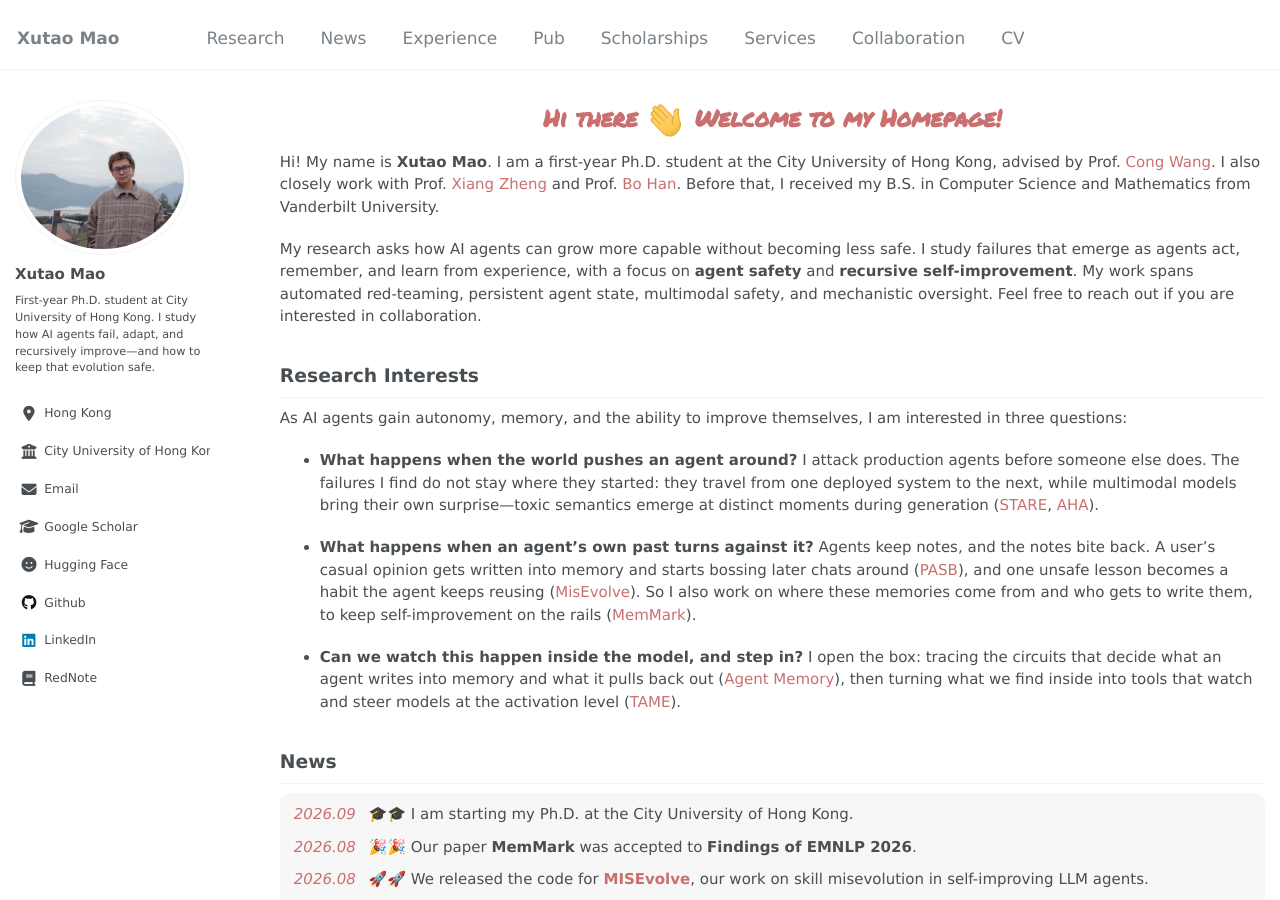
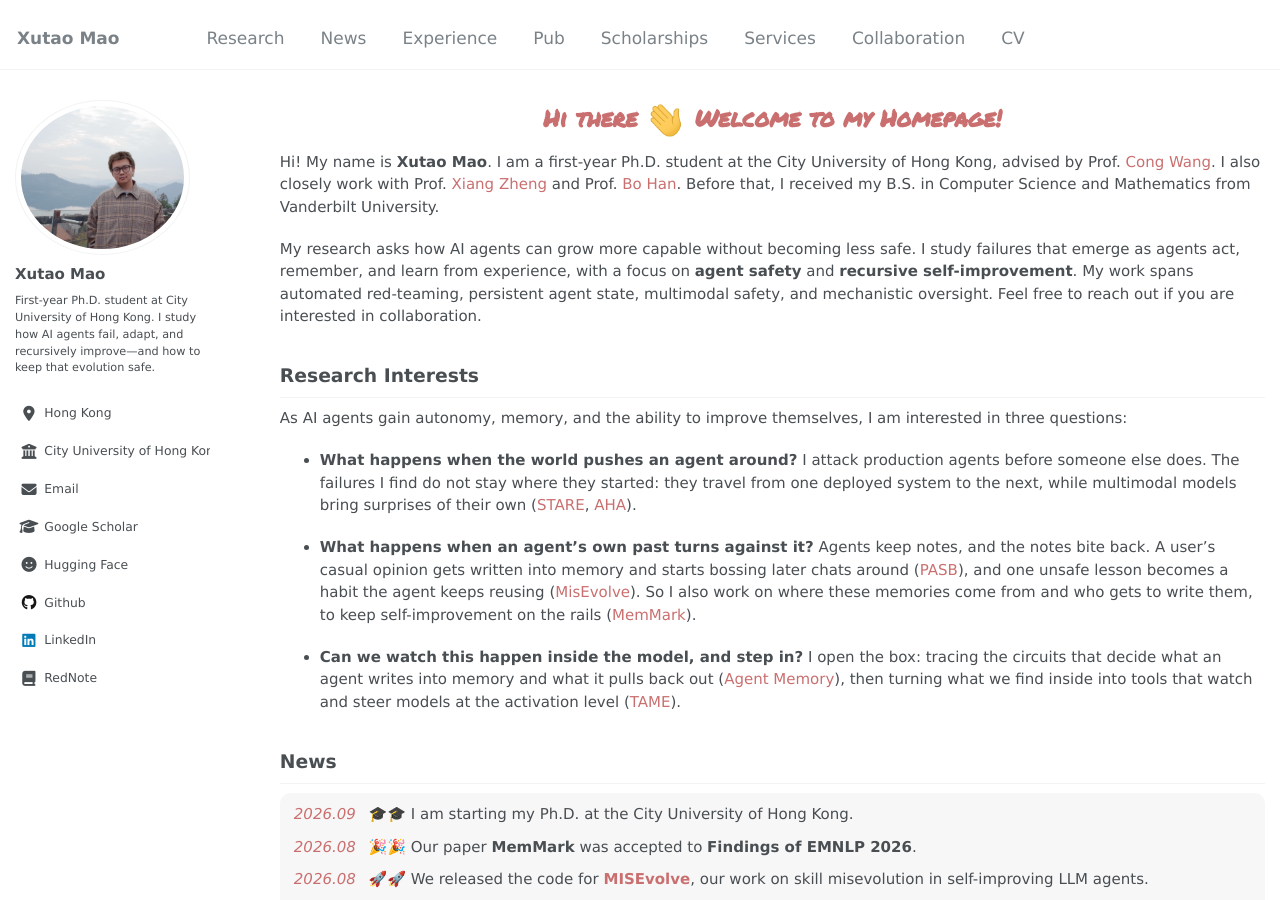
Before and after one commit to henrymao2004/henrymao2004.github.io, a Jekyll site: the page built from _pages/about.md, in a window 1280 px wide and 900 px high. Built offline with Jekyll 4.4.1, drawn with Linux system fonts in a browser that asks for light colours; some web fonts are replaced.

Commit message:
Trim multimodal research-interest copy

```diff
--- a/_pages/about.md
+++ b/_pages/about.md
@@ -20,8 +20,7 @@ As AI agents gain autonomy, memory, and the ability to improve themselves, I am
 - **What happens when the world pushes an agent around?** I attack
   production agents before someone else does. The failures I find do
   not stay where they started: they travel from one deployed system to
-  the next, while multimodal models bring their own surprise—toxic
-  semantics emerge at distinct moments during generation
+  the next, while multimodal models bring surprises of their own
   ([STARE](https://arxiv.org/abs/2605.00699),
   [AHA](https://arxiv.org/abs/2607.11698)).
 
```
